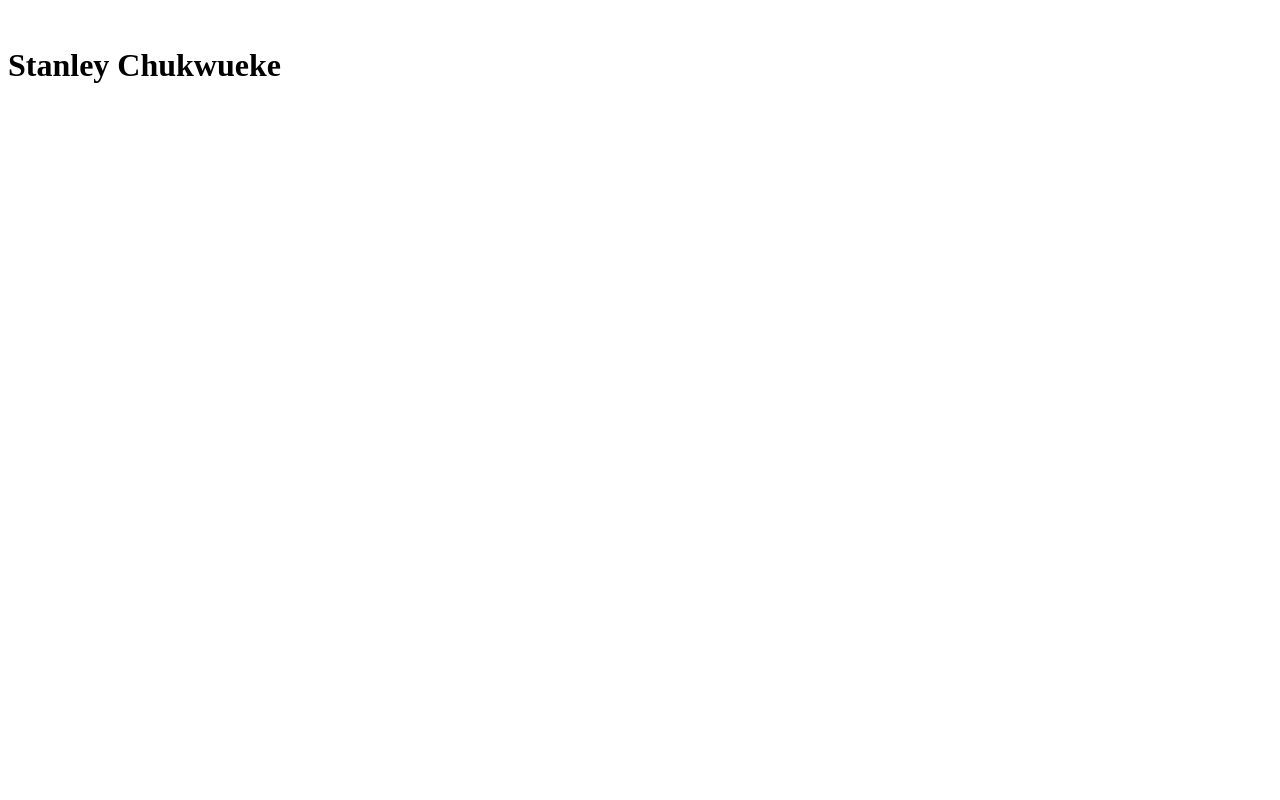
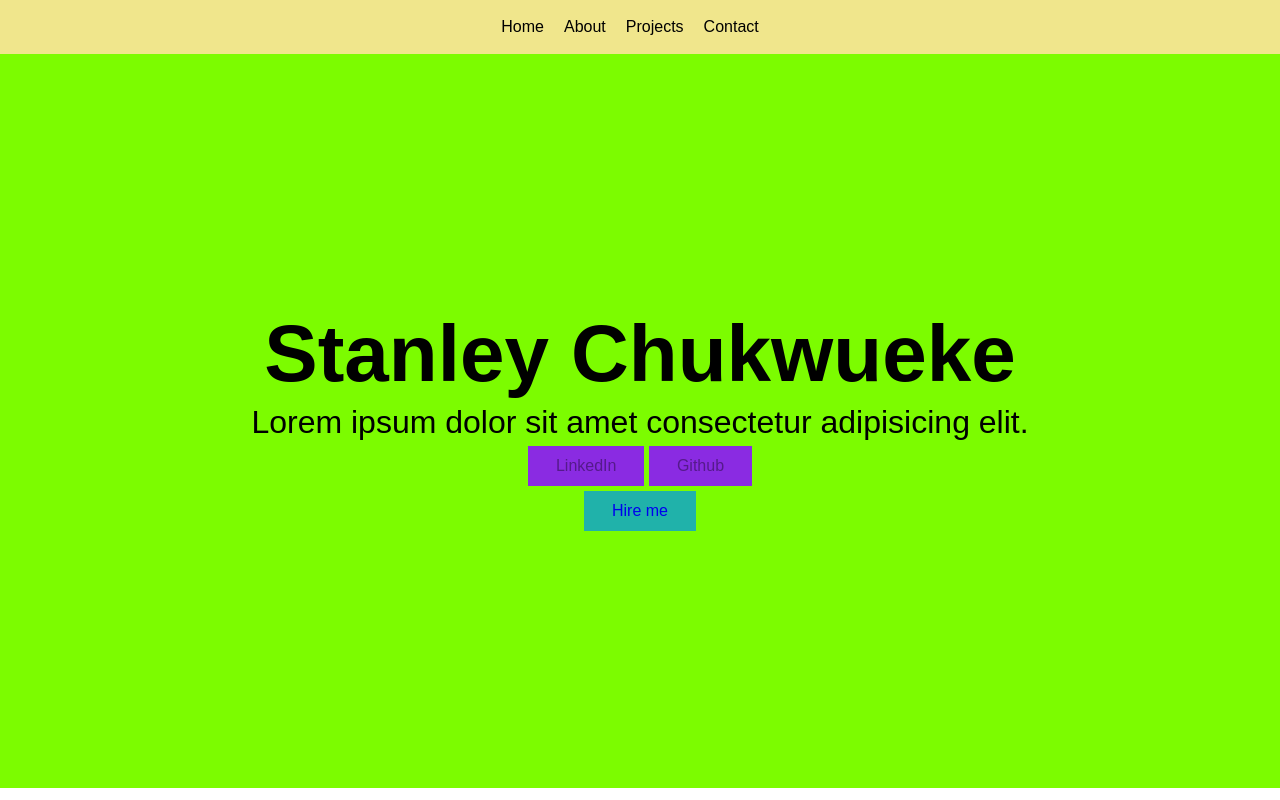
Before and after one commit to blakphaze/portfolio_v2, a plain HTML site: page index.html in a window 1280 px wide. Drawn offline with Linux system fonts and the light colour scheme.

Commit message:
created first lauout feel of my portfolio

```diff
--- a/css/main.css
+++ b/css/main.css
@@ -1,10 +1,64 @@
 html {
     box-sizing: border-box;
-    margin: 0;
-    padding: 0;
 }
 *,
 *::before,
 *::after {
     box-sizing: inherit;
+    margin: 0;
+    padding: 0;
 }
+body {
+    font-family: sans-serif;
+    line-height: 1.5;
+    font-size: 16px;
+}
+
+h1,h2,h3,h4,h5,h6 {
+    margin: 0;
+}
+header {
+    background-color: khaki;
+    /* padding: 1.875rem; */
+}
+main{
+    background-color: lawngreen;
+    height: 91.7vh;
+}
+h1{
+    font-size: 5rem;
+    line-height: 1.1;
+}
+.nav__link {
+    display: flex;
+    justify-content: center;
+    list-style-type: none;
+    padding: 0.94rem;
+}
+.nav__link li{
+    margin-right: 20px;
+}
+.lead{
+    font-size: 2rem;
+}
+.container{
+    height: 100%;
+    display: flex;
+    justify-content: center;
+    align-items: center;
+    text-align: center;
+}
+a {
+    text-decoration: none;
+}
+.btn {
+    display: inline-block;
+    padding: 0.5rem 1.75rem;
+}
+.btn_primary {
+    background-color: lightseagreen;
+    margin-top: 5px;
+}
+.btn_secondary {
+    background-color: blueviolet;
+}
--- a/index.html
+++ b/index.html
@@ -5,15 +5,33 @@
     <meta http-equiv="X-UA-Compatible" content="IE=edge">
     <meta name="viewport" content="width=device-width, initial-scale=1.0">
     <title>Portfolio site</title>
+
+    <link rel="stylesheet" href="./css/main.css">
 </head>
 <body>
     <header>
-        <img src="" alt="">
-        <nav></nav>
+        <!-- <img src="" alt=""> -->
+        <nav>
+            <ul class="nav__link">
+                <li>Home</li>
+                <li>About</li>
+                <li>Projects</li>
+                <li>Contact</li>
+            </ul>
+        </nav>
     </header>
     <main>
-        <div>
+        <div class="container">
+            <div>
             <h1>Stanley Chukwueke</h1>
+            <p class="lead">Lorem ipsum dolor sit amet consectetur adipisicing elit.</p>
+            <div>
+                <a href="" class="btn btn_secondary">LinkedIn</a>
+                <a href="" class="btn btn_secondary">Github</a>
+            </div>
+            <a href="#" class="btn btn_primary">Hire me</a>
+            </div>
+
         </div>
     </main>
 
```
